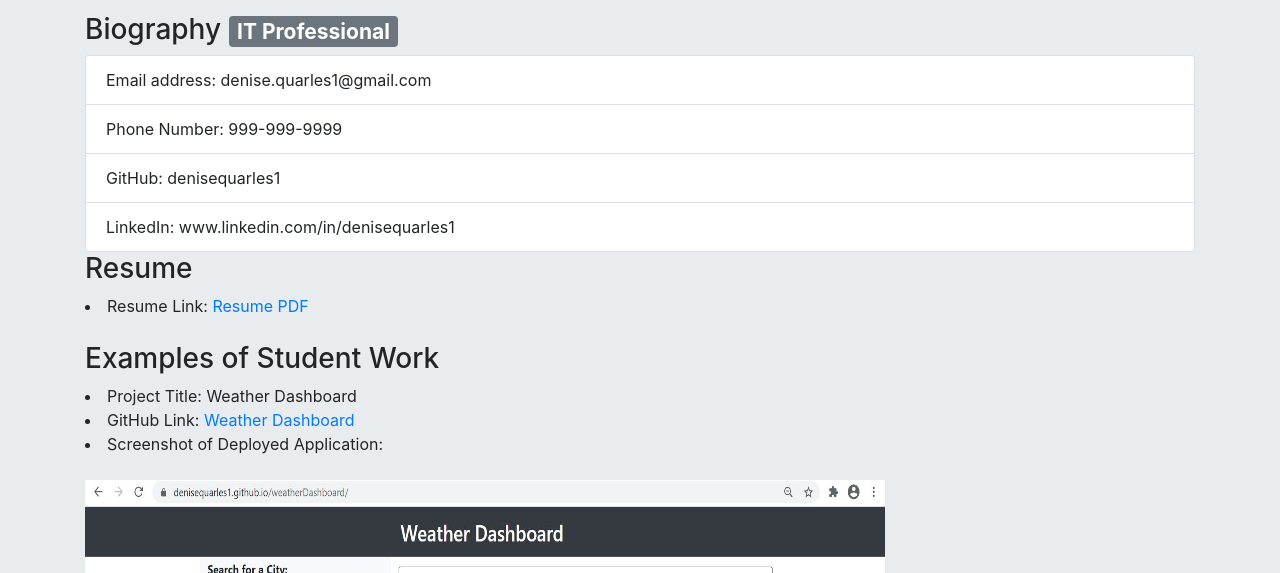
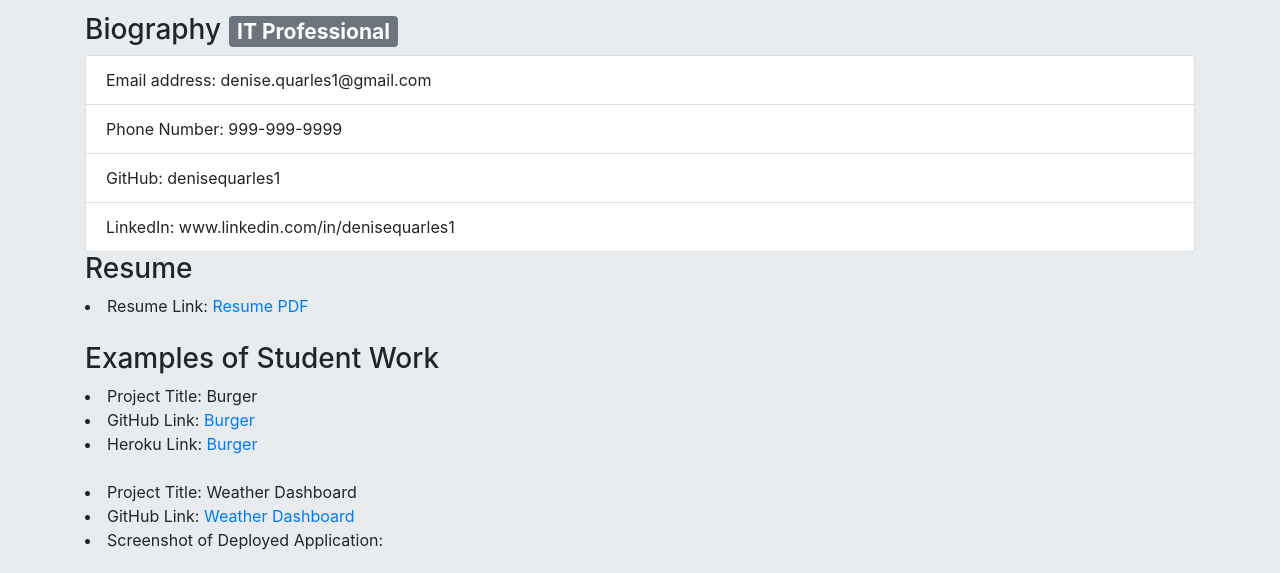
Before and after one commit to denisequarles1/updatedPortfolioPage, a website: page index.html in a window 1280 px wide. Shown: the part 172-745 px from the top of the page. Drawn offline with nearby package versions, Linux system fonts and the light colour scheme.

Commit message:
Updated with Burger link

```diff
--- a/index.html
+++ b/index.html
@@ -24,6 +24,11 @@
 
     <br>
     <h3>Examples of Student Work </h3>
+        <li> Project Title: Burger </li>
+        <li> GitHub Link: <a href= https://github.com/denisequarles1/burger>Burger </a> </li>
+        <li> Heroku Link: <a href= https://lit-refuge-15775.herokuapp.com/>Burger </a> </li>
+        <br>
+
         <li> Project Title: Weather Dashboard </li>
         <li> GitHub Link: <a href= https://github.com/denisequarles1/weatherDashboard>Weather Dashboard </a> </li>
         <li> Screenshot of Deployed Application: </li>
```
